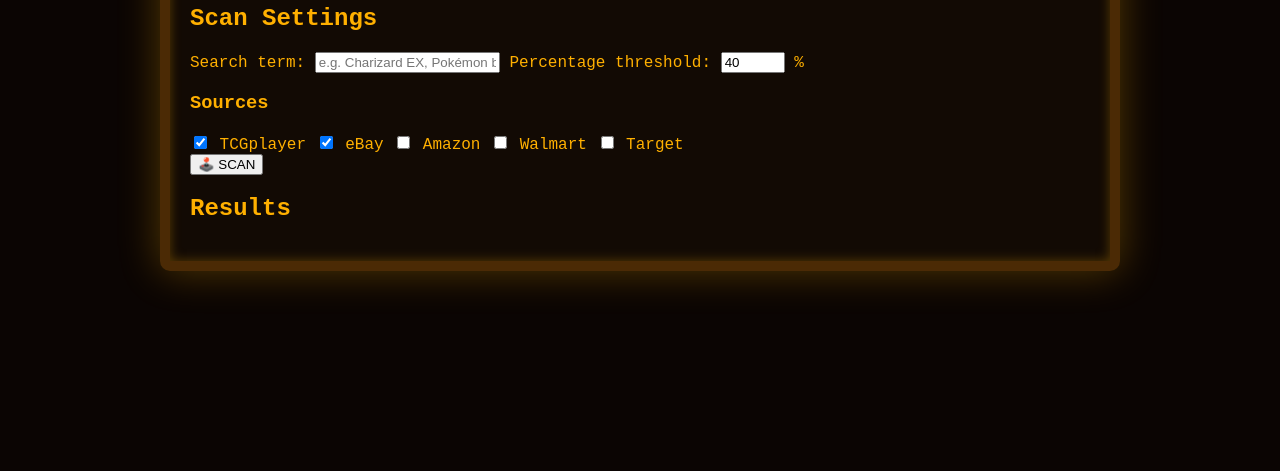
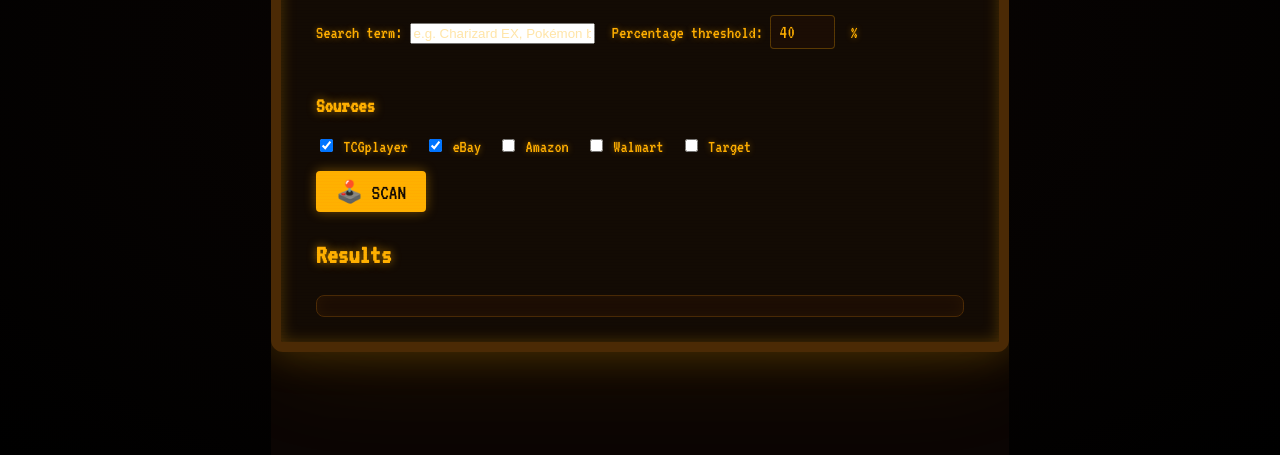
Before and after one commit to HuecoHouse/Scraper-App, a website: page public/index.html in a window 1280 px wide. Shown: the part 345-816 px from the top of the page. Drawn offline with Linux system fonts and the light colour scheme.

Commit message:
Enhance CRT styles and layout in style.css
Refactor styles for CRT effect and improve layout.

```diff
--- a/public/style.css
+++ b/public/style.css
@@ -1,37 +1,176 @@
-body {
-  background:#0b0503;
-  color:#ffb000;
-  font-family:'VT323', monospace;
-  display:flex;
-  align-items:center;
-  justify-content:center;
-  min-height:100vh;
+/* ---------- GLOBAL AMBER CRT STYLES ---------- */
+@import url('https://fonts.googleapis.com/css2?family=VT323&display=swap');
+
+html, body {
+  margin: 0;
+  padding: 0;
+  height: 100%;
+  background: radial-gradient(ellipse at center, #0b0503 0%, #000000 100%);
+  color: #ffb000;
+  font-family: 'VT323', monospace;
+  font-size: 18px;
+  display: flex;
+  align-items: center;
+  justify-content: center;
+  overflow-x: hidden;
 }
+
+/* ---------- CRT CONTAINER ---------- */
 .crt-container {
-  background:#120a04;
-  border:10px solid #4b2a05;
-  padding:20px;
-  box-shadow:0 0 40px rgba(255,176,0,0.3), inset 0 0 12px rgba(255,176,0,0.3);
-  border-radius:10px;
-  max-width:900px;
-  width:90%;
+  position: relative;
+  background: #120a04;
+  border: 10px solid #4b2a05;
+  border-radius: 12px;
+  padding: 25px 35px;
+  width: 90%;
+  max-width: 900px;
+  box-shadow:
+    0 0 40px rgba(255,176,0,0.25),
+    0 0 120px rgba(255,176,0,0.1),
+    inset 0 0 15px rgba(255,176,0,0.25);
+  text-align: left;
+  line-height: 1.5;
+  color: #ffb000;
+  text-shadow: 0 0 6px rgba(255,176,0,0.45);
 }
-.crt-screen.scanline {
-  background:repeating-linear-gradient(
-    rgba(255,176,0,0.05) 0px,
-    rgba(255,176,0,0.05) 2px,
-    rgba(0,0,0,0.2) 3px
+
+/* ---------- SCANLINE EFFECT ---------- */
+.crt-container::before {
+  content: "";
+  position: absolute;
+  top: 0; left: 0;
+  right: 0; bottom: 0;
+  background: repeating-linear-gradient(
+    rgba(255,176,0,0.03) 0px,
+    rgba(255,176,0,0.03) 2px,
+    rgba(0,0,0,0.08) 3px
   );
+  pointer-events: none;
+  mix-blend-mode: overlay;
 }
+
+/* ---------- HEADINGS ---------- */
+h1, h2, h3 {
+  color: #ffb000;
+  text-shadow: 0 0 10px rgba(255,176,0,0.6);
+  margin-bottom: 8px;
+}
+h1 {
+  font-size: 2.4rem;
+  text-align: center;
+  margin-bottom: 20px;
+}
+
+/* ---------- INPUTS AND BUTTONS ---------- */
+input[type="text"], input[type="number"] {
+  background: #1a0c04;
+  border: 1px solid #ffb00044;
+  color: #ffb000;
+  font-family: 'VT323', monospace;
+  font-size: 1.1rem;
+  padding: 6px 8px;
+  margin: 5px 8px 10px 0;
+  border-radius: 4px;
+  outline: none;
+  width: auto;
+}
+input::placeholder {
+  color: #ffb00055;
+}
+
+label {
+  display: inline-block;
+  margin: 5px 10px 10px 0;
+}
+
+button {
+  background: #ffb000;
+  color: #120a04;
+  border: none;
+  font-family: 'VT323', monospace;
+  font-size: 1.2rem;
+  padding: 8px 20px;
+  border-radius: 4px;
+  cursor: pointer;
+  box-shadow: 0 0 12px rgba(255,176,0,0.4);
+  transition: all 0.2s ease;
+}
+button:hover {
+  background: #ffd766;
+  box-shadow: 0 0 20px rgba(255,176,0,0.7);
+}
+button:active {
+  background: #cc9100;
+}
+
+/* ---------- STATUS + ANIMATION ---------- */
 .status {
-  margin:15px 0;
-  text-shadow:0 0 10px rgba(255,176,0,0.5);
+  margin-top: 20px;
+  text-align: center;
+  text-shadow: 0 0 8px rgba(255,176,0,0.5);
 }
 .status.scanning {
-  animation:flicker 1.2s infinite;
+  animation: flicker 1.2s infinite;
 }
+
 @keyframes flicker {
-  0%{opacity:1}
-  50%{opacity:0.6}
-  100%{opacity:1}
+  0%, 100% { opacity: 1; }
+  50% { opacity: 0.6; }
 }
+
+/* ---------- RESULTS LIST ---------- */
+#results {
+  margin-top: 20px;
+  background: #1a0c04;
+  border: 1px solid #4b2a05;
+  padding: 10px;
+  border-radius: 8px;
+  box-shadow: inset 0 0 15px rgba(255,176,0,0.05);
+  max-height: 400px;
+  overflow-y: auto;
+}
+
+/* ---------- DEAL CARD ---------- */
+.deal-card {
+  border-bottom: 1px dashed rgba(255,176,0,0.2);
+  padding: 10px 0;
+}
+.deal-card:last-child {
+  border-bottom: none;
+}
+
+.deal-title {
+  font-size: 1.1rem;
+  font-weight: bold;
+  text-shadow: 0 0 6px rgba(255,176,0,0.5);
+}
+.deal-meta {
+  font-size: 0.95rem;
+  color: #ffb000cc;
+}
+.deal-card a {
+  color: #ffd766;
+  text-decoration: none;
+}
+.deal-card a:hover {
+  text-decoration: underline;
+}
+
+/* ---------- SCROLLBAR ---------- */
+#results::-webkit-scrollbar {
+  width: 6px;
+}
+#results::-webkit-scrollbar-thumb {
+  background-color: rgba(255,176,0,0.3);
+  border-radius: 3px;
+}
+
+/* ---------- RESPONSIVE ---------- */
+@media (max-width: 600px) {
+  .crt-container {
+    padding: 20px;
+    font-size: 16px;
+  }
+  h1 { font-size: 1.8rem; }
+  input, button { font-size: 1rem; }
+}
```
